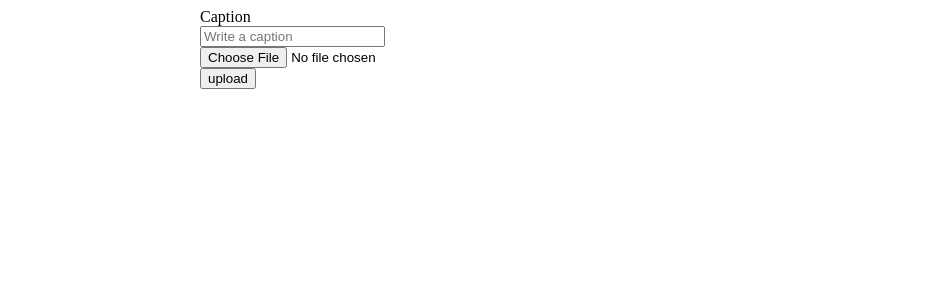
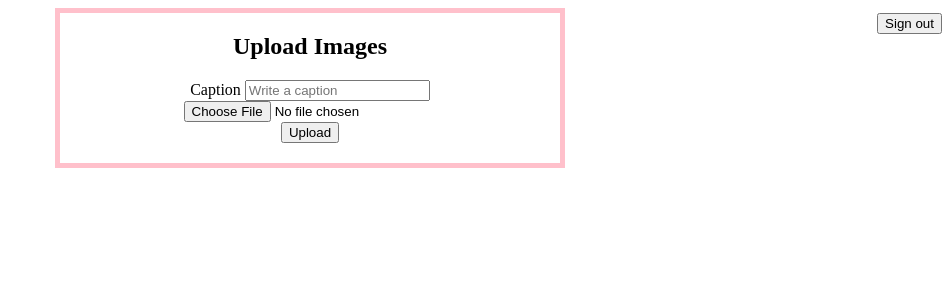
Before and after one commit to Hizaguru/PyEnd, a Flask app: template project/templates/upload_design.html in a window 1280 px wide. Shown: the top 300 px of the page, without its empty margins (330-1280 px from the left). Run offline with Flask 2, Linux system fonts and the light colour scheme; the template is opened without the code that fills it, so the values that code supplies are empty; some libraries are stand-ins or nearby versions.

Commit message:
Design upload form

```diff
--- a/project/static/mystyle.css
+++ b/project/static/mystyle.css
@@ -1,4 +1,14 @@
-.form {
+.container {
+    padding-bottom: 20px;
+    border: 5px solid pink;
+
     margin: auto;
-    width: 220px;
+    width: 500px;
+    text-align: center;
 }
+
+.signoutBtn {
+    float: right;
+    /* margin-right: 5px; */
+    margin-top: 5px;
+}
--- a/project/templates/upload_design.html
+++ b/project/templates/upload_design.html
@@ -1,19 +1,30 @@
-
 <!DOCTYPE html>
 <html>
   <head>
-        <link rel="stylesheet" href="../static/mystyle.css">
+    <link rel="stylesheet" href="../static/mystyle.css" />
   </head>
   <body>
+    <div>
+      <div class="buttonRow">
+        <input type="submit" value="Sign out" class="signoutBtn"
+      </div>
       <div class="container">
         <form class="form" action="index.html" method="post">
+          <h2>Upload Images</h2>
           <label for="Caption">Caption</label>
-<input type"text" placeholder="Write a caption"></input><br>
-<input type="file"></input><br>
-<input type="submit" value="upload" class="uploadBtn">
+          <input type"text" placeholder="Write a caption" /><br />
+          <input type="file" /><br />
+          <input type="submit" value="Upload" class="uploadBtn" />
+        </form>
       </div>
-<div><table cellspacing="0" cellpadding="0" width="100%" height="100%"></table>
+      <div>
+        <table
+          cellspacing="0"
+          cellpadding="0"
+          width="100%"
+          height="100%"
+        ></table>
       </div>
-</form>
+    </div>
   </body>
 </html>
```
Lines whose indentation alone changed are shown as unchanged.
